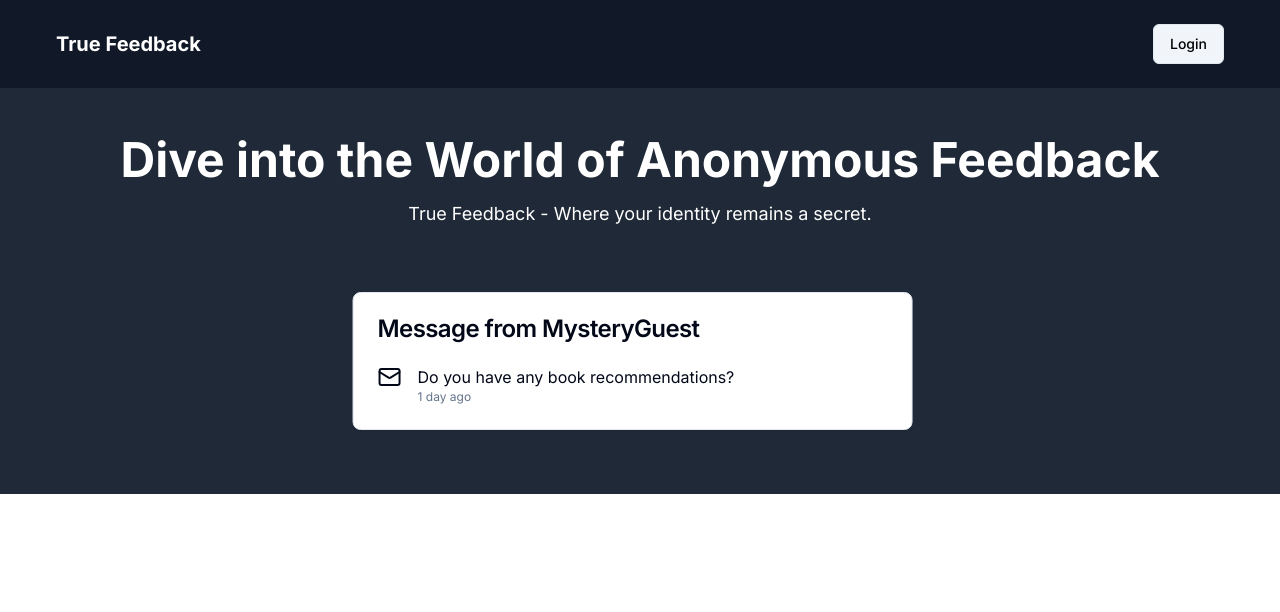
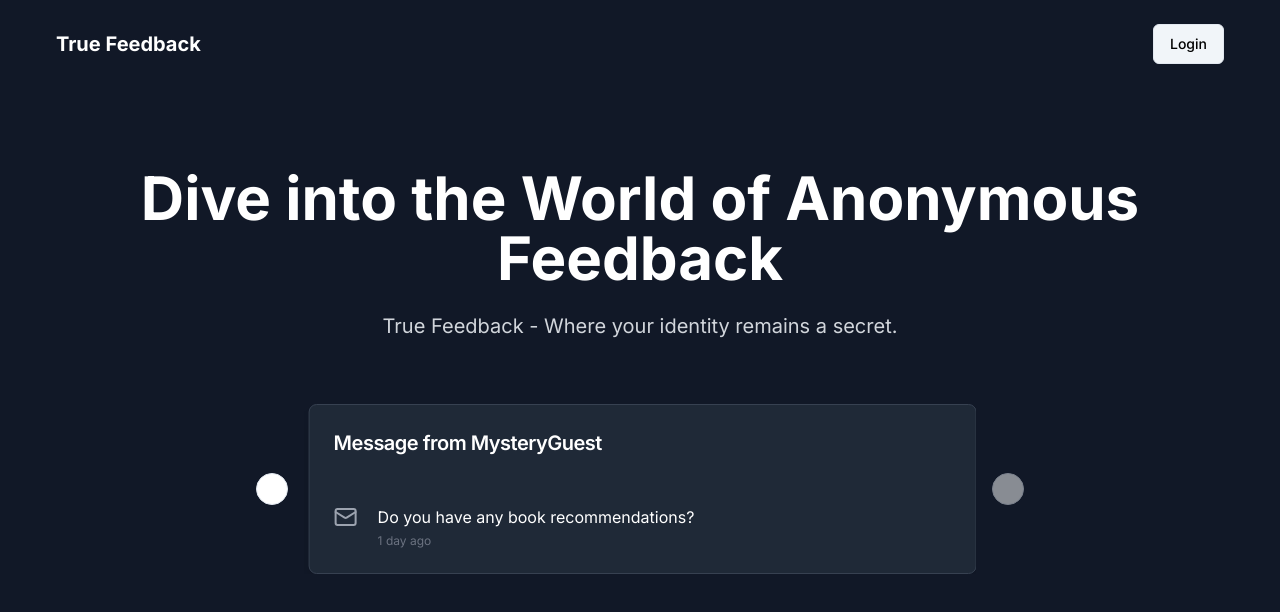
Before and after one commit to Rabindra-Singh-Mehra/True-Feedback, a Next.js app: page / in a window 1280 px wide. Shown: the top 612 px of the page. Built offline with nearby package versions, Linux system fonts and the light colour scheme; no server answers.

Commit message:
Main page UI updated

```diff
--- a/src/app/(app)/page.tsx
+++ b/src/app/(app)/page.tsx
@@ -20,12 +20,12 @@ export default function Home() {
   return (
     <>
       {/* Main content */}
-      <main className="flex-grow flex flex-col items-center justify-center px-4 md:px-24 py-12 bg-gray-800 text-white">
-        <section className="text-center mb-8 md:mb-12">
-          <h1 className="text-3xl md:text-5xl font-bold">
+      <main className="flex-grow flex flex-col items-center justify-center px-4 md:px-24 py-20 bg-gray-900 text-white">
+        <section className="text-center mb-12 md:mb-16">
+          <h1 className="text-4xl md:text-6xl font-bold">
             Dive into the World of Anonymous Feedback
           </h1>
-          <p className="mt-3 md:mt-4 text-base md:text-lg">
+          <p className="mt-5 md:mt-6 text-lg md:text-xl text-gray-300">
             True Feedback - Where your identity remains a secret.
           </p>
         </section>
@@ -33,20 +33,20 @@ export default function Home() {
         {/* Carousel for Messages */}
         <Carousel
           plugins={[Autoplay({ delay: 2000 })]}
-          className="w-full max-w-lg md:max-w-xl"
+          className="w-full max-w-md md:max-w-2xl"
         >
-          <CarouselContent>
+          <CarouselContent className="-ml-1">
             {messages.map((message, index) => (
-              <CarouselItem key={index} className="p-4">
-                <Card>
+              <CarouselItem key={index} className="pl-1 md:pl-2">
+                <Card className="bg-gray-800 text-white border-gray-700 shadow-lg">
                   <CardHeader>
-                    <CardTitle>{message.title}</CardTitle>
+                    <CardTitle className="text-xl font-semibold">{message.title}</CardTitle>
                   </CardHeader>
-                  <CardContent className="flex flex-col md:flex-row items-start space-y-2 md:space-y-0 md:space-x-4">
-                    <Mail className="flex-shrink-0" />
+                  <CardContent className="flex flex-col md:flex-row items-start space-y-3 md:space-y-0 md:space-x-5 p-6">
+                    <Mail className="flex-shrink-0 w-6 h-6 text-gray-400" />
                     <div>
-                      <p>{message.content}</p>
-                      <p className="text-xs text-muted-foreground">
+                      <p className="text-base">{message.content}</p>
+                      <p className="text-xs text-gray-500 mt-1">
                         {message.received}
                       </p>
                     </div>
@@ -55,6 +55,8 @@ export default function Home() {
               </CarouselItem>
             ))}
           </CarouselContent>
+          <CarouselPrevious className="text-white" />
+          <CarouselNext className="text-white" />
         </Carousel>
       </main>
 
--- a/src/app/layout.tsx
+++ b/src/app/layout.tsx
@@ -19,7 +19,7 @@ export default async function RootLayout({ children }: RootLayoutProps) {
   return (
     <html lang="en" >
       <AuthProvider>
-        <body className={inter.className}>
+        <body className={`${inter.className} bg-gray-900`}>
           {children}
           <Toaster />
         </body>
```
Also changed, not shown: 1 other file (tests, documents, lock files or other folders).
